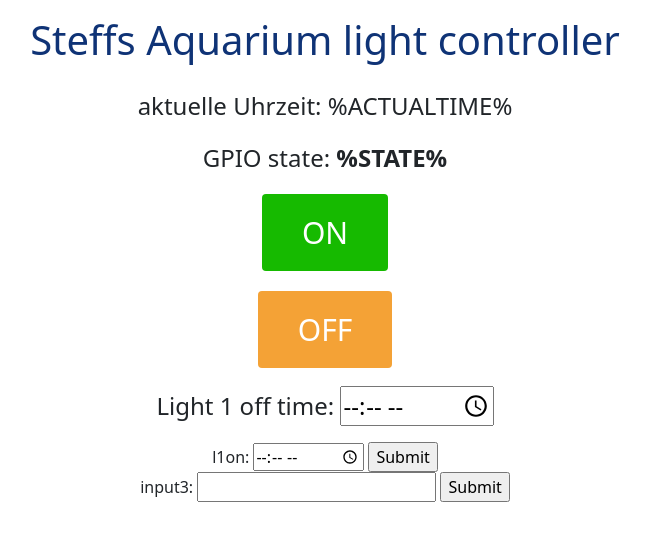
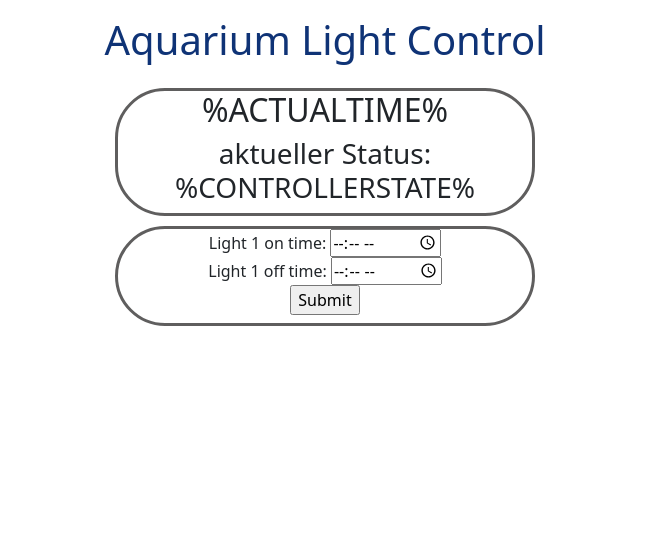
Before and after one commit to SteffKeller/AquariumLightController, a plain HTML site: page data/index.html in a window 1280 px wide. Shown: the whole page, without its empty margins (315-966 px from the left). Drawn offline with nearby package versions, Linux system fonts and the light colour scheme.

Commit message:
ntp time with offset, light1 on/off works, button state swtich

```diff
--- a/data/index.html
+++ b/data/index.html
@@ -8,36 +8,35 @@
     integrity="sha384-1BmE4kWBq78iYhFldvKuhfTAU6auU8tT94WrHftjDbrCEXSU1oBoqyl2QvZ6jIW3" crossorigin="anonymous">
   <link rel="icon" href="data:,">
   <link rel="stylesheet" type="text/css" href="style.css">
-  <meta http-equiv="refresh" content="5">
-
+  <!-- <meta http-equiv="refresh" content="5"> -->
 </head>
 
 <body>
-  <h1>Steffs Aquarium light controller</h1>
-  <p><span id="actualTime">aktuelle Uhrzeit: %ACTUALTIME%</span></p>
-  <p>GPIO state: <strong> %STATE%</strong></p>
-  <p><a href="/on"><button class="button">ON</button></a></p>
-  <p><a href="/off"><button class="button button2">OFF</button></a></p>
-
-
-
-  <!-- <p> <label for="l1on">Light 1 on time:</label></p>
-<p><a href="/l1on"><input type="time" id="l1on" name="l1on"></a></p>
-<br> -->
-  <p> <label for="l1off">Light 1 off time:</label>
-    <input type="time" id="l1off" name="l1off">
-  </p>
-
-  <form action="/get">
-    l1on:
-    <input type="time" name="l1on" value="%L1ON%">
-    <input type="submit" value="Submit">
-  </form>
-
-  <form action="/get">
+  <h1>Aquarium Light Control</h1>
+  <div class="wrapper">
+    <div class="one withBorder">
+      <h2><span id="actualTime">%ACTUALTIME%</span></h2>
+      <h3><span id="controllerState">aktueller Status: %CONTROLLERSTATE%</span></h3>
+    </div>
+    <!-- <p>GPIO state: <strong> %STATE%</strong></p>
+      <p><a href="/on"><button class="button">ON</button></a></p>
+      <p><a href="/off"><button class="button button2">OFF</button></a></p> -->
+    <div class="one withBorder">
+      <form action="/get">
+        Light 1 on time:
+        <input type="time" name="l1on" value="%L1ON%">
+        </br>
+        Light 1 off time:
+        <input type="time" name="l1off" value="%L1OFF%">
+        </br>
+        <input type="submit" value="Submit">
+      </form>
+    </div>
+  </div>
+  <!-- <form action="/get">
     input3: <input type="text" name="input3">
     <input type="submit" value="Submit">
-  </form>
+  </form> -->
 </body>
 
 </html>
--- a/data/style.css
+++ b/data/style.css
@@ -7,6 +7,12 @@ html {
   h1{
     color: #0F3376;
     padding: 2vh;
+  }
+  .withBorder{
+    border-style: solid;
+    border-radius: 50px;
+   border-width: 3px;
+   border-color: rgb(95, 94, 94);
   }
   p{
     font-size: 1.5rem;
@@ -26,3 +32,23 @@ html {
   .button2 {
     background-color: #f4a236;
   }
+
+  .wrapper {
+    display: grid;
+    grid-template-columns: repeat(3, 1fr);
+    grid-gap: 10px;
+    grid-auto-rows: minmax(100px, auto);
+  }
+  .one {
+    grid-column: 2 / 3;
+    /* grid-row: 1; */
+  }
+  .two {
+    grid-column: 2 / 4;
+    /* grid-row: 1 / 3; */
+  }
+  .three {
+    grid-column: 2 / 3;
+    /* grid-row: 2 / 5; */
+    min-width: 10;
+  }
```
Also changed, not shown: 1 other file.
